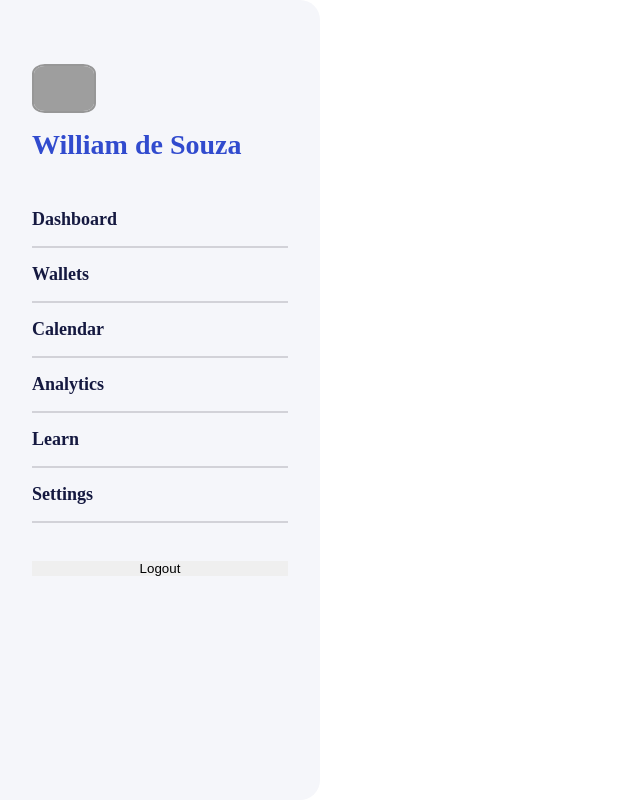
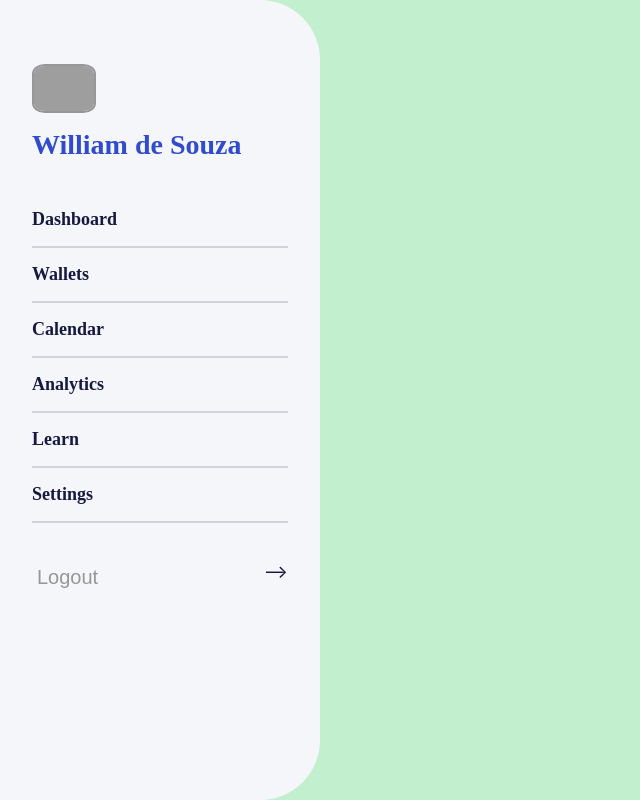
Before and after one commit to guilhermehilario/financ-web, a React (Create React App) app: page / in a window 1280 px wide. Shown: the whole page, without its empty margins (0-640 px from the left). Built offline with nearby package versions, Linux system fonts and the light colour scheme; grey boxes are pictures that could not be loaded.

Commit message:
feat: creating textbutton component

```diff
--- a/src/components/SideMenu/avartar.ts
+++ /dev/null
@@ -1,5 +0,0 @@
-import styled from 'styled-components';
-
-export const Avatar = styled.img`
-  border-radius: 20%;
-`;
--- a/src/components/SideMenu/index.tsx
+++ b/src/components/SideMenu/index.tsx
@@ -1,7 +1,7 @@
 import React from 'react';
 
-// import { Avatar } from './avartar';
 import { Text } from '../Text';
+import { TextButton } from '../TextButton';
 import * as styles from './styles';
 
 export const SideMenu: React.FC = () => (
@@ -10,11 +10,9 @@ export const SideMenu: React.FC = () => (
       src="https://avatars.githubusercontent.com/u/54961000?v=4"
       alt=""
     />
-
     <Text fontSize="normal" color="secondary" bold>
       William de Souza
     </Text>
-
     <styles.NavList>
       <styles.ItemList>
         <Text fontSize="medium" color="text" bold>
@@ -52,7 +50,9 @@ export const SideMenu: React.FC = () => (
         </Text>
       </styles.ItemList>
     </styles.NavList>
-
-    <button type="submit">Logout</button>
+    <styles.ButtonLogoutGroup>
+      <TextButton type="submit">Logout</TextButton>
+      <Text>{'-->'}</Text>
+    </styles.ButtonLogoutGroup>
   </styles.Container>
 );
--- a/src/components/SideMenu/styles.ts
+++ b/src/components/SideMenu/styles.ts
@@ -8,7 +8,7 @@ export const Container = styled.div`
   flex-direction: column;
 
   background-color: ${({ theme }) => theme.colors.shape};
-  border-radius: 0 20px 20px 0;
+  border-radius: 0 60px 60px 0;
   width: 25vw;
   height: 100vh;
   padding: 32px;
@@ -39,3 +39,10 @@ export const Link = styled(Linking)`
   color: inherit;
   text-decoration: none;
 `;
+
+export const ButtonLogoutGroup = styled.div`
+  display: flex;
+  flex-direction: row;
+  justify-content: space-between;
+  width: 100%;
+`;
--- /dev/null
+++ b/src/components/TextButton/index.tsx
@@ -0,0 +1,15 @@
+import React from 'react';
+
+import { Container } from './styles';
+import { TextButtonProps } from './types';
+
+export const TextButton = ({
+  children,
+  name,
+  type = 'button',
+  value = 'button',
+}: TextButtonProps) => (
+  <Container type={type} name={name} value={value}>
+    {children}
+  </Container>
+);
--- /dev/null
+++ b/src/components/TextButton/styles.ts
@@ -0,0 +1,11 @@
+import styled from 'styled-components';
+
+import { theme } from '../../global/theme';
+
+export const Container = styled.button`
+  font-size: 20px;
+  color: ${theme.colors.shape_dark};
+  padding: 5px;
+  border-radius: 5px;
+  background-color: ${'transparent'};
+`;
--- /dev/null
+++ b/src/components/TextButton/types.ts
@@ -0,0 +1,7 @@
+import { HTMLAttributes } from 'react';
+
+export interface TextButtonProps extends HTMLAttributes<HTMLParagraphElement> {
+  type: 'submit' | 'button';
+  name?: string;
+  value?: string;
+}
--- /dev/null
+++ b/src/global/types/CurrencyTypes.ts
@@ -0,0 +1 @@
+export type CurrencyType = 'BRL' | 'USD';
--- a/src/pages/Dashboard/index.tsx
+++ b/src/pages/Dashboard/index.tsx
@@ -1,5 +1,6 @@
 import React from 'react';
 
+// import { Card } from '../../components/feature-components/Card';
 import { SideMenu } from '../../components/SideMenu';
 import { Container } from './styles';
 
--- a/src/pages/Dashboard/styles.ts
+++ b/src/pages/Dashboard/styles.ts
@@ -1,5 +1,10 @@
 import styled from 'styled-components';
+
+import { theme } from '../../global/theme';
 
 export const Container = styled.div`
   display: flex;
+  flex-direction: row;
+  justify-content: flex-start;
+  background-color: ${theme.colors.success_light};
 `;
```
